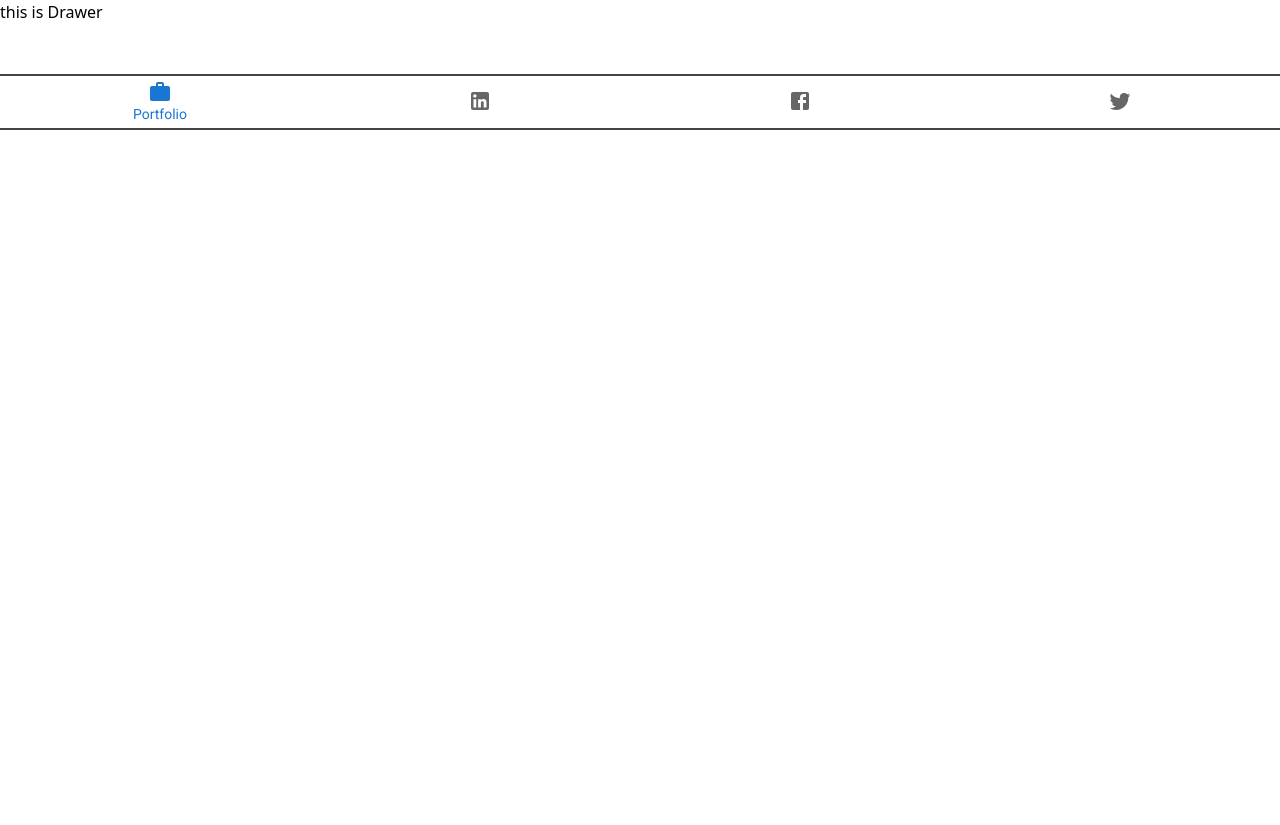
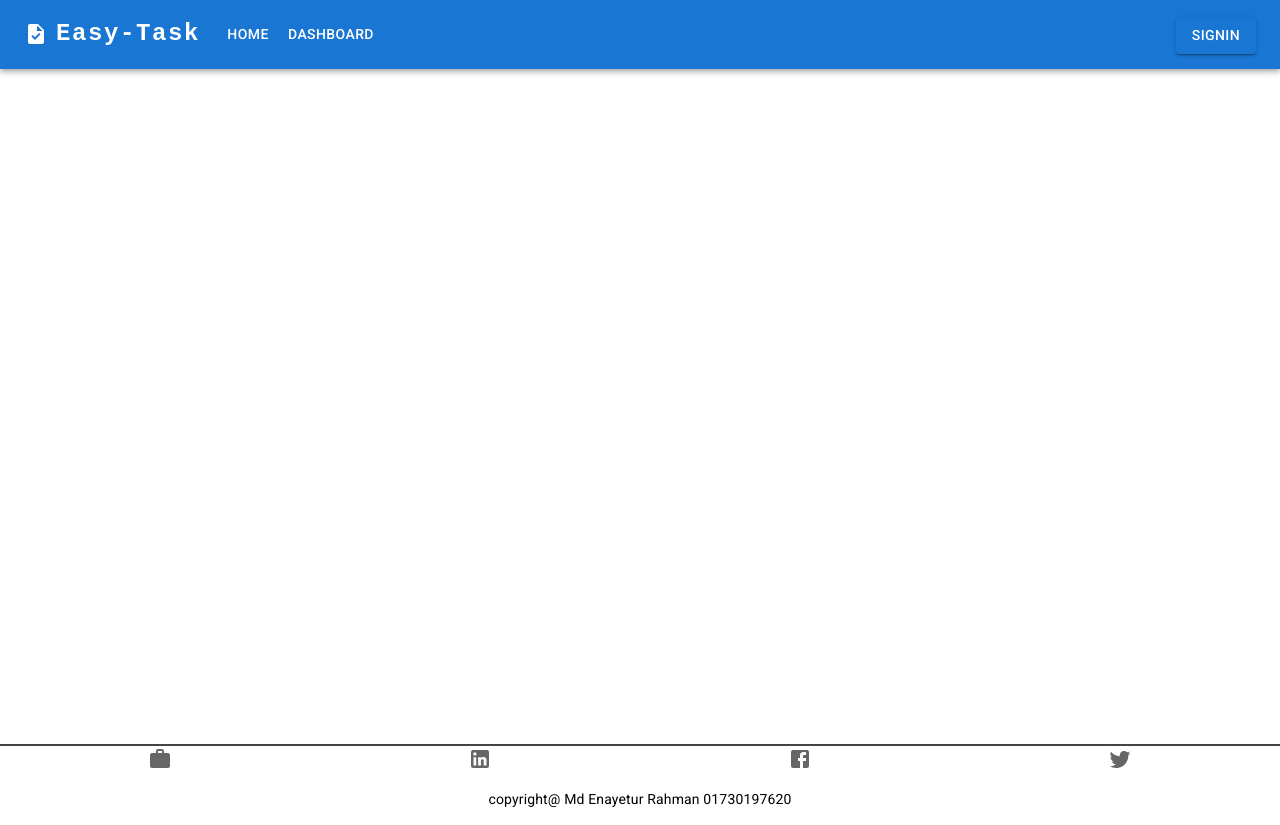
Before and after one commit to enayetsyl/easy-task, a React (Vite) app: page /dashboard in a window 1280 px wide. Before the commit the page ends 800 px from the top, so only its background shows below. Built offline with nearby package versions, Linux system fonts and the light colour scheme; no server answers.

Commit message:
navbar and dashboard layout updated

```diff
--- a/src/Components/Drawer.jsx
+++ /dev/null
@@ -1,10 +0,0 @@
-
-const Drawer = () => {
-  return (
-    <div>
-this is Drawer
-    </div>
-  );
-};
-
-export default Drawer;
--- a/src/Components/Footer.jsx
+++ b/src/Components/Footer.jsx
@@ -6,6 +6,7 @@ import WorkIcon from '@mui/icons-material/Work';
 import FacebookIcon from '@mui/icons-material/Facebook';
 import TwitterIcon from '@mui/icons-material/Twitter';
 import { Link } from 'react-router-dom';
+import { Box, Typography } from '@mui/material';
 
 const Footer = () => {
   const [value, setValue] = React.useState('portfolio');
@@ -18,15 +19,17 @@ const Footer = () => {
     <BottomNavigation
     sx={{
       borderTop:'2px solid #444',
-      borderBottom:'2px solid #444',
+      display:'flex',
+      flexDirection:'column',
+    }}
+    value={value} onChange={handleChange}>
+
+        <Box sx={{
       display:'flex',
       justifyContent: 'space-around',
-      marginTop: '50px'
-    }}
-
-    value={value} onChange={handleChange}>
-
-          <BottomNavigationAction
+      paddingTop: '10px'
+     }}>
+        <BottomNavigationAction
         label="Portfolio"
         value="portfolio"
         icon={<Link to={'https://enayet-portfolio.netlify.app/'}><WorkIcon /></Link>}
@@ -48,6 +51,14 @@ const Footer = () => {
      <BottomNavigationAction label="Twitter" value="twitter" icon={<Link to={'https://twitter.com/enayetu_syl'}><TwitterIcon /></Link>}
       />
 
+        </Box>
+   <Typography
+   textAlign='center'
+   variant='body2'
+   pb={2}
+   >
+     copyright@ Md Enayetur Rahman 01730197620
+   </Typography>
     </BottomNavigation>
   );
 };
--- a/src/Components/Navbar.jsx
+++ b/src/Components/Navbar.jsx
@@ -85,16 +85,34 @@ console.log('navbar user', user)
               open={Boolean(anchorElNav)}
               onClose={handleCloseNavMenu}
               sx={{
-                display: { xs: 'block', md: 'none' },
+                display: { xs: 'flex', md: 'none' },
+                flexDirection: {
+                  xs:'column', md:''
+                }
               }}
             >
               <MenuItem
               onClick={handleCloseNavMenu}
-              ><Typography textAlign='center'
+              >
+                <Link to='/'>
+                <Typography textAlign='center'
               sx={{
                 textTransform: 'capitalize'
               }}
-              >Dashboard</Typography></MenuItem>
+              >Home</Typography>
+                </Link>
+              </MenuItem>
+              <MenuItem
+              onClick={handleCloseNavMenu}
+              >
+               <Link to='/dashboard'>
+               <Typography textAlign='center'
+              sx={{
+                textTransform: 'capitalize'
+              }}
+              >Dashboard</Typography>
+               </Link>
+              </MenuItem>
 
             </Menu>
           </Box>
@@ -118,13 +136,24 @@ console.log('navbar user', user)
           >
             Easy-Task
           </Typography>
+
           <Box sx={{ flexGrow: 1, display: { xs: 'none', md: 'flex' } }}>
+          <Link to={'/'}>
+          <Button
+                onClick={handleCloseNavMenu}
+                sx={{ my: 2, color: 'white', display: 'block' }}
+              >
+                  Home
+              </Button>
+          </Link>
+          <Link to={'/dashboard'}>
           <Button
                 onClick={handleCloseNavMenu}
                 sx={{ my: 2, color: 'white', display: 'block' }}
               >
                   Dashboard
               </Button>
+          </Link>
           </Box>
 
           <Box sx={{ flexGrow: 0 }}>
--- a/src/Components/Review.jsx
+++ b/src/Components/Review.jsx
@@ -3,7 +3,7 @@ import SwiperComponent from "./Swiper";
 
 const Review = () => {
   return (
-    <div className="space-y-5">
+    <div className="space-y-5 my-14">
       <Typography variant="h3"
       textAlign='center'
       >
--- a/src/Layout/DashboardLayout.jsx
+++ b/src/Layout/DashboardLayout.jsx
@@ -1,13 +1,13 @@
 import { Outlet } from "react-router-dom";
-import Drawer from "../Components/Drawer";
 import Footer from "../Components/Footer";
+import Navbar from "../Components/Navbar";
 
 const DashboardLayout = () => {
   return (
-    <div>
-      <div className="flex justify-center items-center">
-        <div className="w-72"><Drawer/></div>
-        <div className="flex-auto"><Outlet/></div>
+    <div className="flex flex-col min-h-screen">
+      <Navbar/>
+      <div className="flex-auto">
+      <Outlet/>
       </div>
       <div><Footer/></div>
     </div>
--- a/src/Layout/MainLayout.jsx
+++ b/src/Layout/MainLayout.jsx
@@ -4,7 +4,7 @@ import Footer from "../Components/Footer";
 
 const MainLayout = () => {
   return (
-    <div className="flex flex-col">
+    <div className="flex flex-col min-h-screen">
     <Navbar/>
     <div className="flex-1">
     <Outlet/>
--- a/src/pages/Home.jsx
+++ b/src/pages/Home.jsx
@@ -1,10 +1,9 @@
 import Banner from "../Components/Banner";
 import Review from "../Components/Review";
-import SwiperCard from "../Components/SwiperCard";
 
 const Home = () => {
   return (
-    <div className="space-y-5">
+    <div className="">
 <Banner/>
 <Review/>
 {/* <SwiperCard/> */}
```
